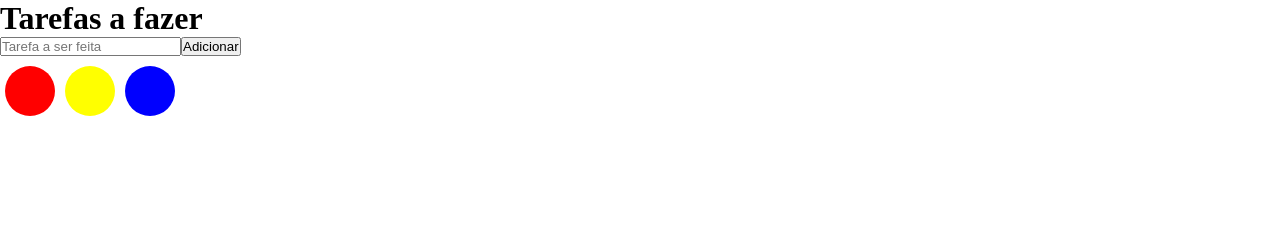
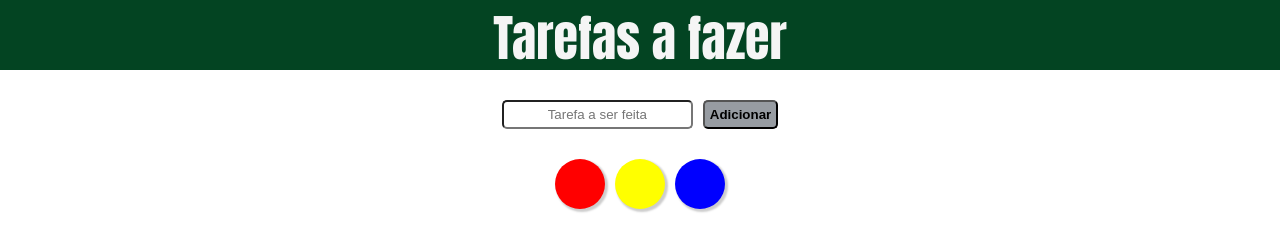
Before and after one commit to Paludio/tasksToDo, a website: page src/index.html in a window 1280 px wide. Drawn offline with Linux system fonts and the light colour scheme.

Commit message:
Projeto pronto

```diff
--- a/src/style.css
+++ b/src/style.css
@@ -1,10 +1,46 @@
 * {
   margin: 0;
   padding: 0;
+  text-align: center;
+}
+
+button {
+  background-color: #979ca2;
+  border-radius: 5px;
+  font-weight: 700;
+  padding: 5px;
+}
+
+button:hover {
+  background-color: #32a791;
+}
+
+header {
+  background-color: #034422;
+  color: whitesmoke;
+  font-family: Impact, sans-serif;
+  font-size: 25px;
+  font-weight: 800;
+  height: 70px;
+  margin-bottom: 30px;
+  text-align: center;
+  width: 100%;
+}
+
+input {
+  border-radius: 5px;
+  margin-right: 10px;
+  padding: 5px;
+}
+
+li {
+  font-family: Impact, sans-serif;
+  font-size: 20px;
 }
 
 .colors {
   border-radius: 50%;
+  box-shadow: 2px 2px 2px 1px rgba(0, 0, 0, 0.2);
   display: inline-block;
   height: 50px;
   margin: 10px 5px;
@@ -12,10 +48,14 @@
 }
 
 .mouseOver {
-  font-size: 19px;
-  width: 200px;
+  font-size: 22px;
 }
 
 .selected {
   border: 3px solid black;
 }
+
+.section-colors {
+  margin-top: 20px;
+  margin-bottom: 20px;
+}
```
